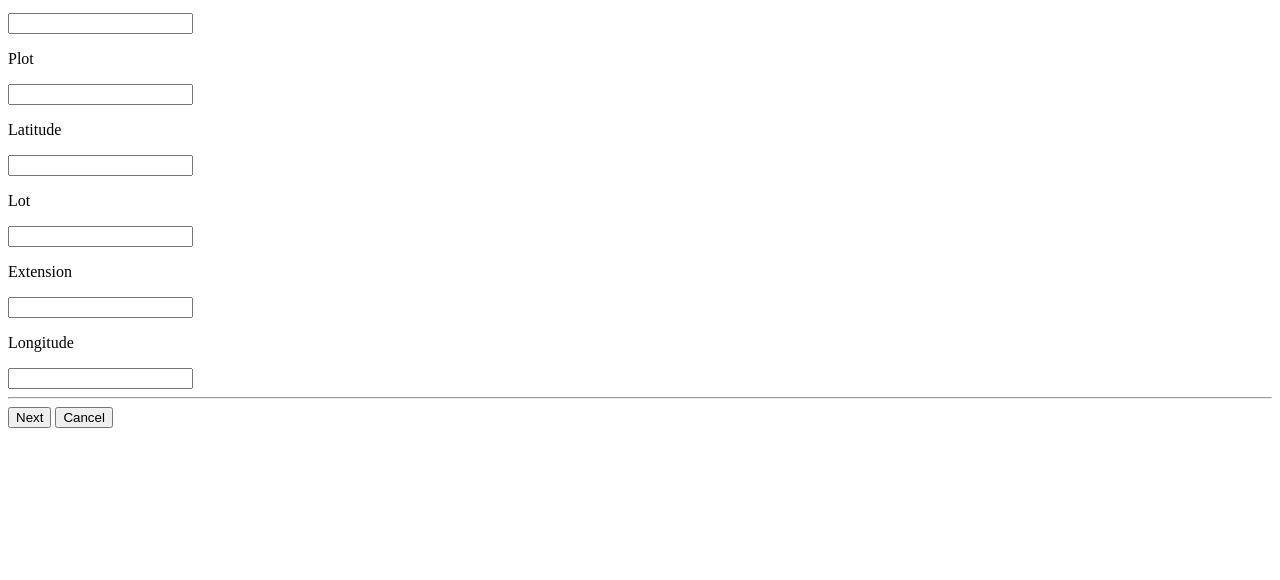
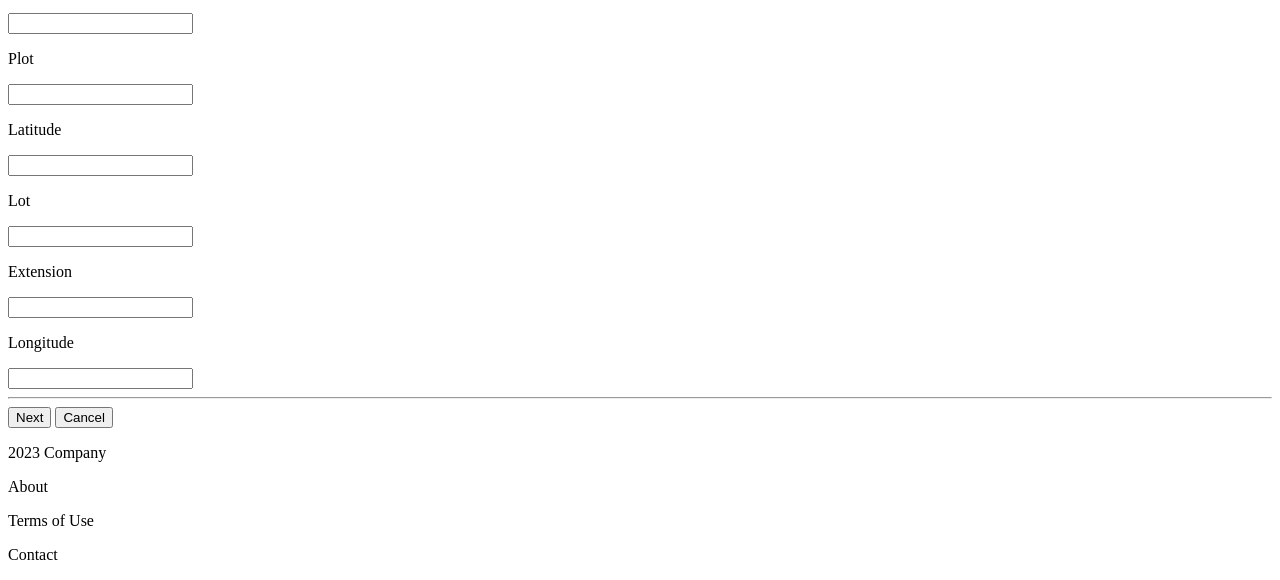
Before and after one commit to KoochieKun/Grave-sites-exercise, a plain HTML site: page index.html in a window 1280 px wide. Shown: the part 623-1203 px from the top of the page. Before the commit the page ends 1059 px from the top, so only its background shows below. Drawn offline with Linux system fonts and the light colour scheme.

Commit message:
add footer

```diff
--- a/index.html
+++ b/index.html
@@ -58,5 +58,15 @@
             <button>Cancel</button>
         </div>
     </div>
+    <footer>
+        <div>
+            <p>2023 Company</p>
+        </div>
+        <div>
+            <p>About</p>
+            <p>Terms of Use</p>
+            <p>Contact</p>
+        </div>
+    </footer>
 </body>
 </html>
```
